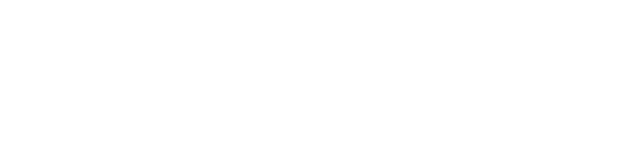
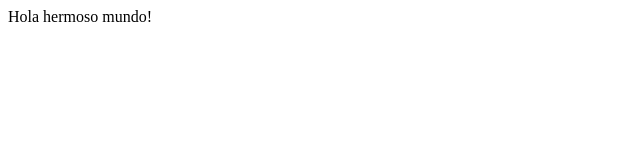
Before and after one commit to CristianHolguin14/mi_primer_repositorio, a plain HTML site: page index.html in a window 1280 px wide. Shown: the whole page, without its empty margins (0-640 px from the left). Drawn offline with Linux system fonts and the light colour scheme.

Commit message:
hice mi primer repositorio

```diff
--- a/index.html
+++ b/index.html
@@ -1,9 +1,9 @@
 <!DOCTYPE html>
 <html>
 <head>
-	<title></title>
+	<title>Document</title>
 </head>
 <body>
-
+Hola hermoso mundo!
 </body>
 </html>
```
